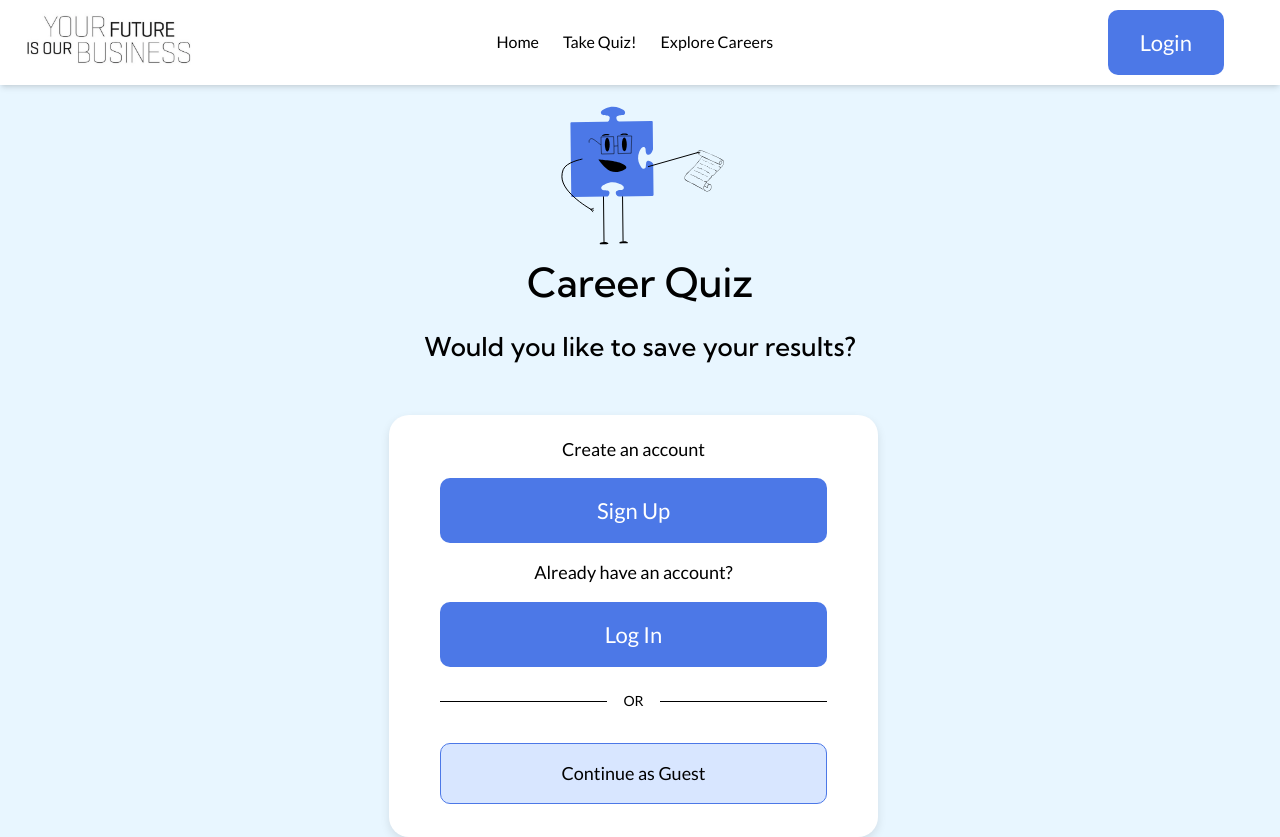
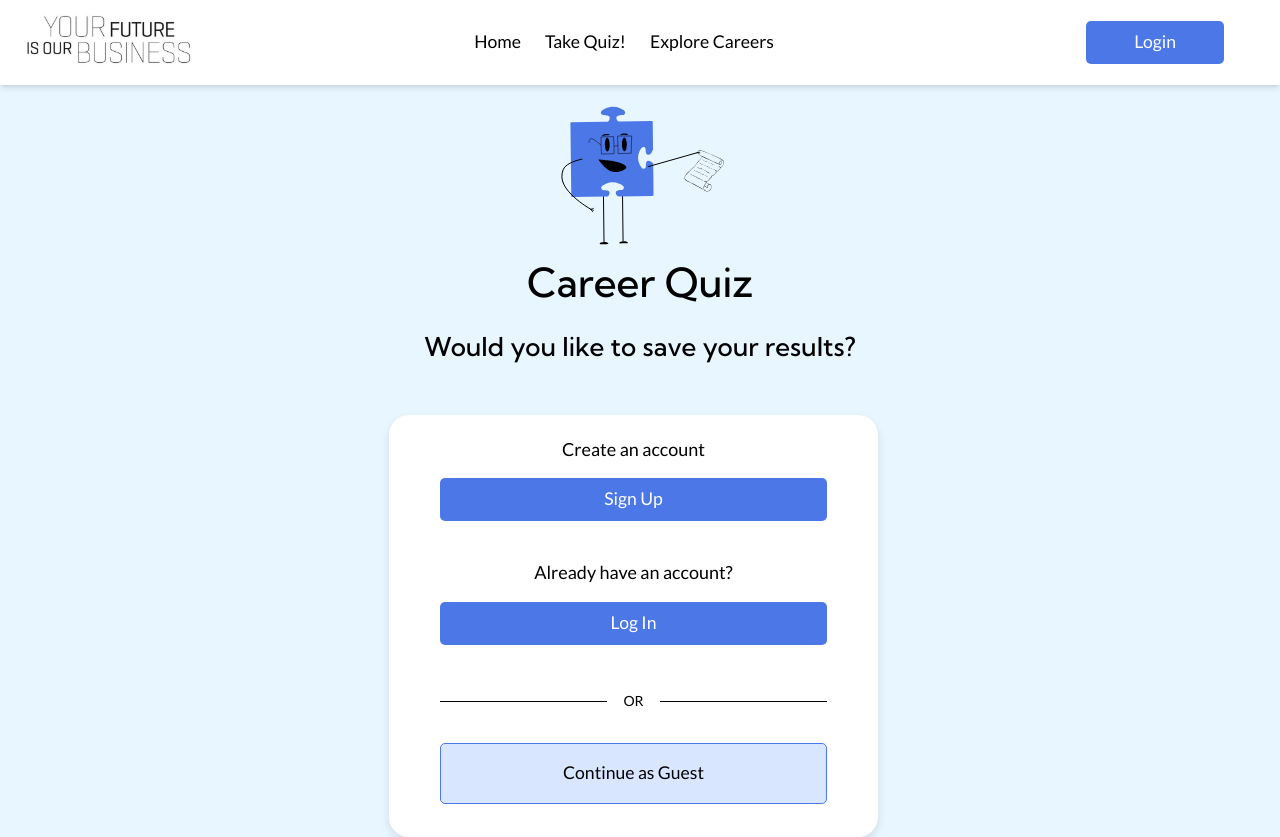
Before and after one commit to ucsc-blueprint/yfiob2, a Next.js app: page /choose-account-type in a window 1280 px wide. Built offline with nearby package versions, Linux system fonts and the light colour scheme.

Commit message:
updated UI for boxbutton to match figma navbar component. adjusted font-size for navbar route names

```diff
--- a/src/components/BoxButton.jsx
+++ b/src/components/BoxButton.jsx
@@ -4,7 +4,7 @@ export const BoxButton = ({ text, color = "blue", onClick }) => {
   if (color === "gray") {
     return (
       <button
-        className="min-w-[118px] bg-[#E0E0E0] text-[#4F4F4F] font-lato text-[1rem] px-6 py-3 rounded-[10px]"
+        className="min-w-[118px] bg-[#E0E0E0] text-[#4F4F4F] font-lato text-[1.1rem] px-12 py-3 rounded-[5px]"
         onClick={onClick}
       >
         {text}
@@ -13,7 +13,7 @@ export const BoxButton = ({ text, color = "blue", onClick }) => {
   } else if (color === "blue") {
     return (
       <button
-        className="w-full bg-[#4C78E7] text-white font-lato text-[1.375rem] px-8 py-4 rounded-[10px]"
+        className="w-full bg-[#4C78E7] text-white font-light font-lato text-[1.1rem] px-12 py-2 rounded-[5px]"
         onClick={onClick}
       >
         {text}
@@ -22,7 +22,7 @@ export const BoxButton = ({ text, color = "blue", onClick }) => {
   } else if (color === "lightblue") {
     return (
       <button
-        className="w-full bg-[#D8E6FF] border border-[#4C78E7] text-black font-lato text-[1.125rem] px-8 py-4 rounded-[10px]"
+        className="w-full bg-[#D8E6FF] border border-[#4C78E7] text-black font-lato text-[1.1rem] px-12 py-4 rounded-[5px]"
         onClick={onClick}
       >
         {text}
--- a/src/components/Navbar/Navbar.jsx
+++ b/src/components/Navbar/Navbar.jsx
@@ -69,13 +69,13 @@ export const Navbar = () => {
 
 				{/* Navigation Links - Desktop */}
 				<div className="">
-					<Link href={"/"} className="px-3 hover:text-[#4C78E7] py-1">
+					<Link href={"/"} className="px-3 hover:text-[#4C78E7] py-1 text-[1.1rem]">
 						Home
 					</Link>
-					<Link href={"/take-quiz"} className="px-3 hover:text-[#4C78E7] py-1">
+					<Link href={"/take-quiz"} className="px-3 hover:text-[#4C78E7] py-1 text-[1.1rem]">
 						Take Quiz!
 					</Link>
-					<Link href={"/choose-grade-level"} className="px-3 hover:text-[#4C78E7] py-1">
+					<Link href={"/choose-grade-level"} className="px-3 hover:text-[#4C78E7] py-1 text-[1.1rem]">
 						Explore Careers
 					</Link>
 				</div>
```
